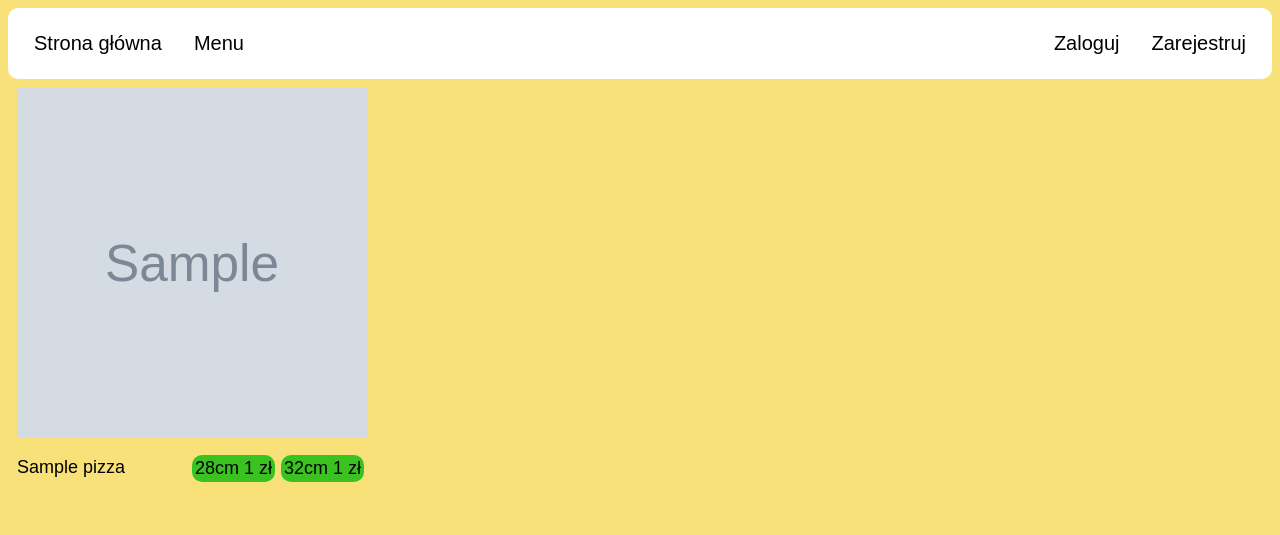
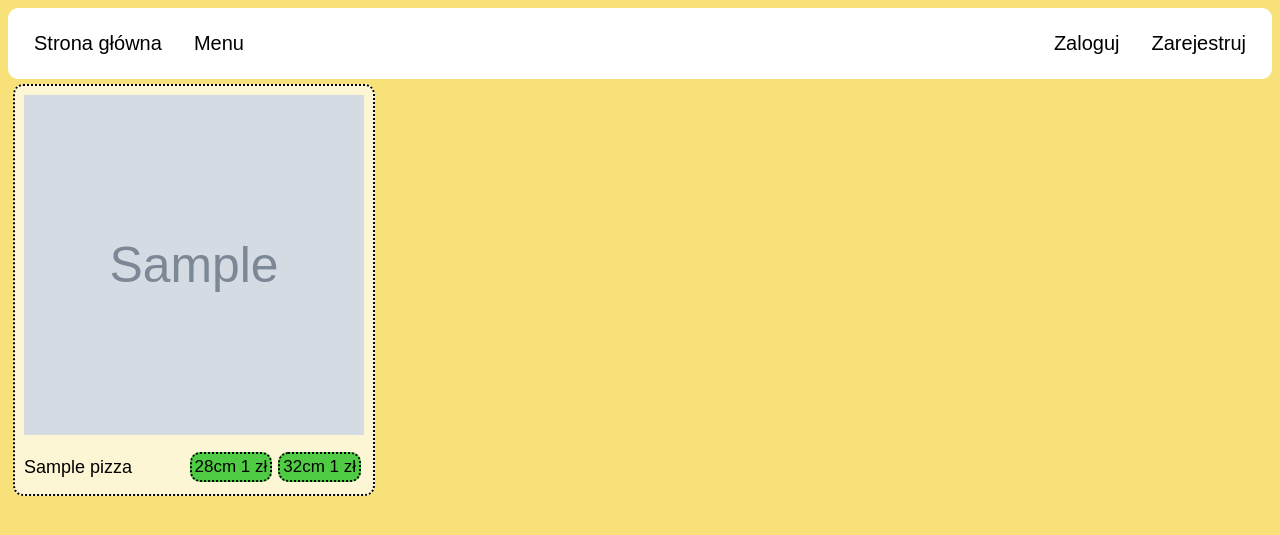
Before and after one commit to artur-mrozek/pizza_site, a Django app: template orders/templates/orders/menu.html in a window 1280 px wide. Shown: the top 535 px of the page. Run offline with Django 3.2, Linux system fonts and the light colour scheme; the template is opened without the code that fills it: most values are stand-ins (such as "Sample title", 1, 10 or a date in 2020); grey boxes marked "Sample" are stand-in pictures.

Commit message:
styling changes

```diff
--- a/orders/static/style.css
+++ b/orders/static/style.css
@@ -45,6 +45,10 @@ body {
   padding: 9px;
   float: left;
   position: relative;
+  border: dotted 2px;
+  border-radius: 10px;
+  background-color: rgba(255, 255, 255, 0.685);
+  margin: 5px;
 }
 
 .pizza-bottom {
@@ -58,12 +62,14 @@ body {
 }
 
 .pizza-bottom a {
+  font-size: 17px;
+  border: dotted 2px;
   text-decoration: none;
   color: black;
   float: right;
   margin: 3px;
   padding: 3px;
-  background-color: rgba(10, 187, 10, 0.801);
+  background-color: rgba(10, 187, 10, 0.719);
   border-radius: 10px;
 }
 
--- a/orders/templates/orders/menu.html
+++ b/orders/templates/orders/menu.html
@@ -3,7 +3,7 @@
     <div class="menu-container">
     {% for pizza in pizzas %}
         <div class="pizza-container">
-            <img src={{ pizza.image.url }} width=350, height=350>
+            <img src={{ pizza.image.url }} width=340, height=340>
             <div class="pizza-bottom">
                 <span class="pizza-name">{{ pizza.name }}</span>
                 <a href="/add_to_cart?pizza_id={{pizza.id}}&size=L">32cm {{ pizza.price_large_size }} zł</a>
```
